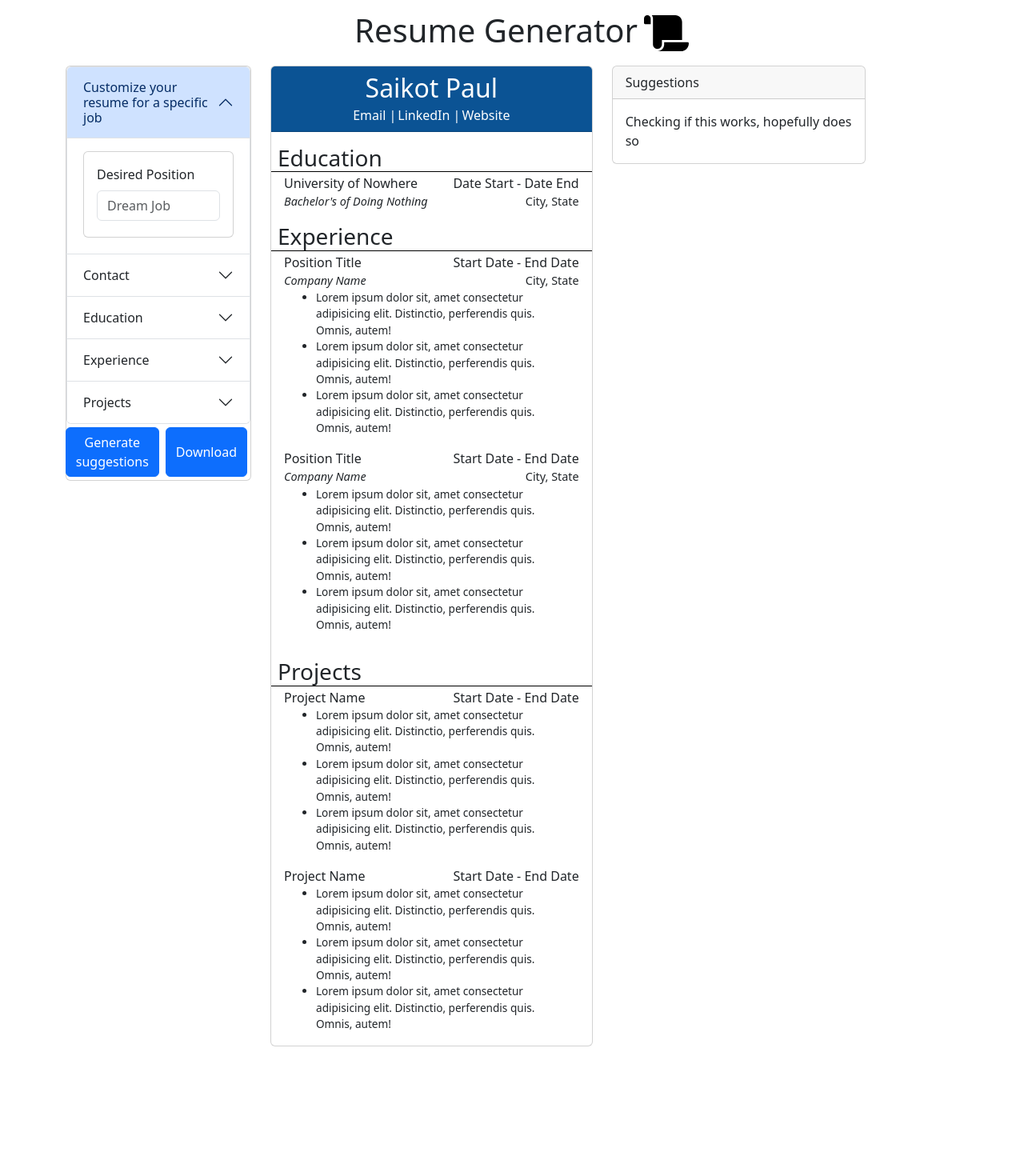
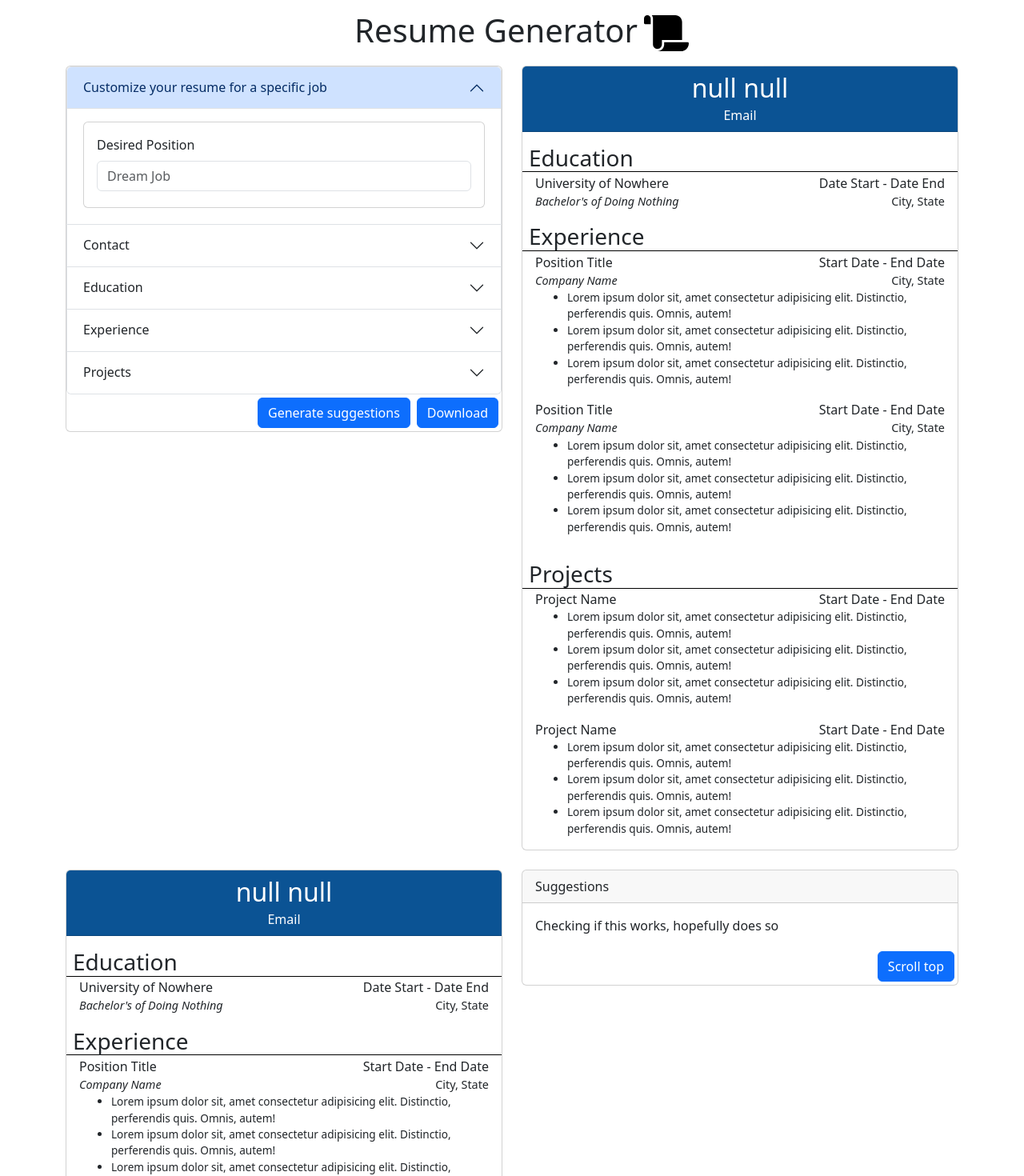
Before and after one commit to saikot-paul/cv-generator, a React (Vite) app in the folder client/: page / in a window 1280 px wide. Shown: the top 1470 px of the page at 80% size. Before the commit the page ends 1356 px from the top, so only its background shows below. Built offline with nearby package versions, Linux system fonts and the light colour scheme.

Commit message:
made some ui changes

```diff
--- a/client/src/App.tsx
+++ b/client/src/App.tsx
@@ -1,5 +1,5 @@
 import Header from "./components/Header";
-import { Row, Col, Container, Card } from "react-bootstrap";
+import { Row, Col, Container, Card, Button } from "react-bootstrap";
 import { FormFillup } from "./components/FormFillup/FormFillup";
 import { ResumeRenderComp } from "./components/ResumeRender/ResumeRenderComp";
 import { FormData } from "./components/interface/interface";
@@ -37,8 +37,8 @@ const App = () => {
         <Row>
           <Header></Header>
         </Row>
-        <Row style={{ width: "80vw" }}>
-          <Col md={3}>
+        <Row className="mb-4">
+          <Col md={6}>
             <Row>
               <FormFillup
                 contactData={contactData}
@@ -54,10 +54,15 @@ const App = () => {
               ></FormFillup>
             </Row>
           </Col>
-          <Col md={5}>
-            <ResumeRenderComp></ResumeRenderComp>
+          <Col md={6}>
+            <ResumeRenderComp contactData={contactData}></ResumeRenderComp>
           </Col>
-          <Col>
+        </Row>
+        <Row id="suggestions">
+          <Col md={6}>
+            <ResumeRenderComp contactData={contactData}></ResumeRenderComp>
+          </Col>
+          <Col md={6}>
             <Card>
               <Card.Header>Suggestions</Card.Header>
               <Card.Body>
@@ -66,7 +71,14 @@ const App = () => {
                   delay={50}
                 ></Typewriter>
               </Card.Body>
+              <div
+                className="d-flex justify-content-end"
+                style={{ margin: "0.25rem" }}
+              >
+                <Button>Scroll top</Button>
+              </div>
             </Card>
+            <Row className="d-flex justify-content-end"></Row>
           </Col>
         </Row>
       </Container>
--- a/client/src/components/FormFillup/Cards/FormClass.tsx
+++ b/client/src/components/FormFillup/Cards/FormClass.tsx
@@ -64,7 +64,7 @@ class FormClass extends Component<Props, State> {
       <>
         <Container>
           <Row key={customKey} className="mb-1">
-            <Col md={10}>
+            <Col xs={10}>
               <Form.Control
                 type="text"
                 onChange={(e) => this.debounceHandleResp(e, customKey)}
--- a/client/src/components/FormFillup/FormFillup.tsx
+++ b/client/src/components/FormFillup/FormFillup.tsx
@@ -40,6 +40,14 @@ export const FormFillup = ({
   setProject,
 }: Props) => {
   const [text, setText] = useState("");
+
+  function scrollToGenerate() {
+    const section = document.getElementById("suggestions");
+
+    if (section) {
+      section.scrollIntoView({ behavior: "smooth" });
+    }
+  }
 
   async function handleSubmit(e: React.MouseEvent) {
     e.preventDefault();
@@ -121,7 +129,10 @@ export const FormFillup = ({
             <Button
               type="submit"
               style={{ margin: "0.25rem" }}
-              onClick={(e) => debounceHandleSubmit(e)}
+              onClick={(e) => {
+                scrollToGenerate();
+                debounceHandleSubmit(e);
+              }}
             >
               Generate suggestions
             </Button>
--- /dev/null
+++ b/client/src/components/ResumeRender/HeaderComp.tsx
@@ -0,0 +1,73 @@
+import React from "react";
+
+interface Props {
+  firstname?: string | null;
+  lastname?: string | null;
+  email?: string | null;
+  linkedIn?: string | null;
+  website?: string | null;
+}
+
+const Header = ({
+  firstname = "John",
+  lastname = "Doe",
+  email,
+  linkedIn,
+  website,
+}: Props) => {
+  const links: { name: string; link: string }[] = [];
+
+  if (email === null || email === undefined) {
+    links.push({ name: "Email", link: "yourname@email.com" });
+  } else {
+    links.push({ name: "Email", link: email });
+  }
+
+  if (linkedIn) {
+    links.push({
+      name: "LinkedIn",
+      link: linkedIn,
+    });
+  }
+  if (website) {
+    links.push({
+      name: "Website",
+      link: website,
+    });
+  }
+
+  function getLinks() {
+    if (links.length === 0) {
+      return null;
+    } else if (links.length === 1) {
+      if (links[0].name !== "email") {
+        return (
+          <a className="link" target="_blank" href={links[0].link}>
+            {links[0].name}
+          </a>
+        );
+      }
+      return;
+    } else {
+      // Render multiple links separated by '|'
+      const linkElements = links.map((link, index) => (
+        <React.Fragment key={index}>
+          <a className="link" target="_blank" href={link.link}>
+            {link.name}
+          </a>
+          {index < links.length - 1 && " | "}
+        </React.Fragment>
+      ));
+      return <div className="header-links">{linkElements}</div>;
+    }
+  }
+
+  return (
+    <div className="header">
+      <h2>{firstname + " " + lastname}</h2>
+      {getLinks()}
+    </div>
+  );
+};
+
+export default Header;
--- a/client/src/components/ResumeRender/ResumeRenderComp.tsx
+++ b/client/src/components/ResumeRender/ResumeRenderComp.tsx
@@ -1,26 +1,40 @@
 import { Container, Row, Card } from "react-bootstrap";
 import "./resume.css";
-export const ResumeRenderComp = () => {
+import HeaderComp from "./HeaderComp";
+import { FormData, nestedItem } from "../interface/interface";
+import {} from "react";
 
-  const firstname = "Saikot ";
-  const lastname = "Paul";
+interface Props {
+  contactData: FormData;
+}
+export const ResumeRenderComp = ({ contactData }: Props) => {
+  function getParam(param: string) {
+    if (
+      contactData.value.length === 0 ||
+      contactData.value[0].value.length === 0
+    ) {
+      return null;
+    }
+
+    const item: nestedItem | undefined = contactData.value[0].value.find(
+      (item) => item.key === param
+    );
+
+    return item ? item.value : "";
+  }
+
   return (
     <Card>
       <Container>
         <Row>
           <Card.Header className="header">
-            <h2>{firstname + " " + lastname}</h2>
-            <div className="header-links">
-              <a className="link" target="_blank" href="www.google.ca">
-                Email |
-              </a>
-              <a className="link" target="_blank" href="www.google.ca">
-                LinkedIn |
-              </a>
-              <a className="link" target="_blank" href="www.google.ca">
-                Website
-              </a>
-            </div>
+            <HeaderComp
+              firstname={getParam("firstname")}
+              lastname={getParam("lastname")}
+              linkedIn={getParam("linkedin")}
+              email={getParam("email")}
+              website={getParam("website")}
+            ></HeaderComp>
           </Card.Header>
         </Row>
         <Row>
--- a/client/src/components/styling/header.css
+++ b/client/src/components/styling/header.css
@@ -6,3 +6,8 @@
     gap: 0.5em;
     position: sticky;
 }
+.big-container {
+    display: flex;
+    flex-direction: column;
+    align-items: center;
+}
```
Also changed, not shown: client/src/components/ResumeRender/EducationComp.tsx (added, +8 -0 lines), client/src/components/ResumeRender/ExperienceComp.tsx (added), client/src/components/ResumeRender/ProjectComp.tsx (added).
